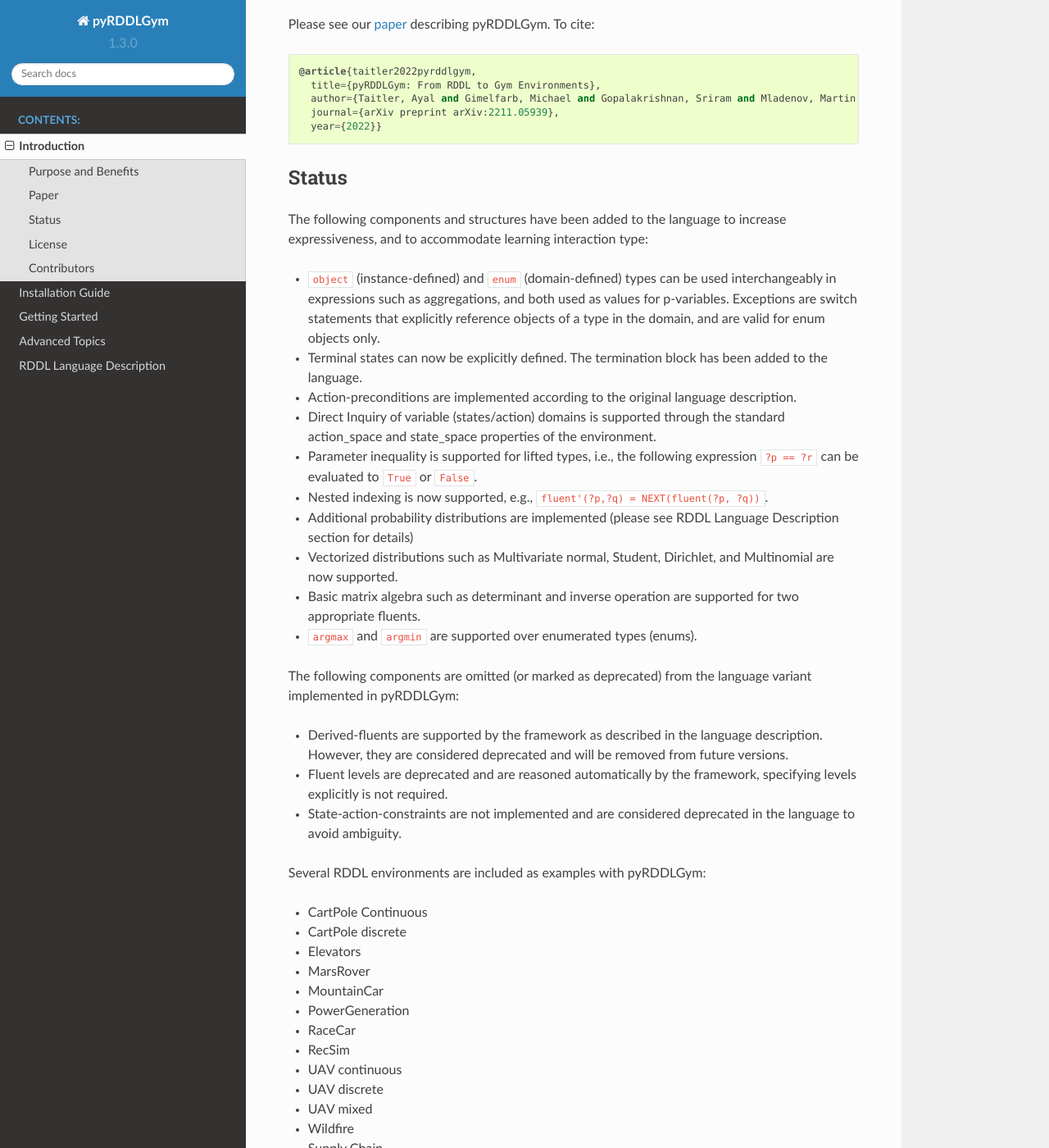
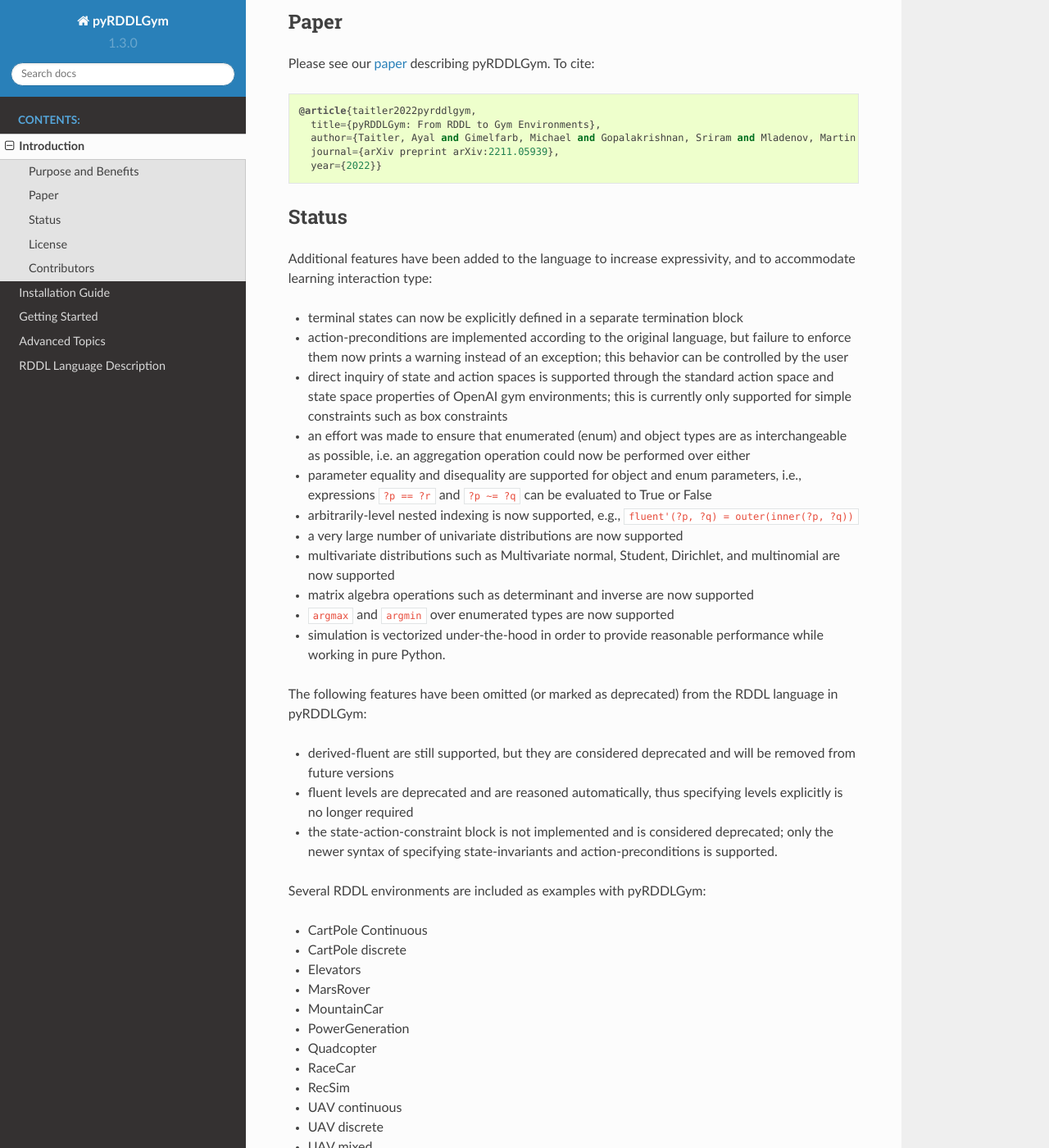
Before and after one commit to pyrddlgym-project/pyRDDLGym, a Sphinx documentation site: the page built from docs/introduction.rst, in a window 1280 px wide and 1400 px high, scrolled down 566 px. Shown: the whole window at 82% size. Built offline with Sphinx 7.4.7 and the Read the Docs theme 2.0.0, drawn with Linux system fonts in a browser that asks for light colours; some of the changed text lies outside the part shown.

Commit message:
Update introduction.rst

```diff
--- a/docs/introduction.rst
+++ b/docs/introduction.rst
@@ -1,15 +1,15 @@
 Introduction
 ============
 
-pyRDDLGym is A toolkit for auto-generation of OpenAI Gym environments from RDDL description files.
+pyRDDLGym is a Python toolkit for auto-generation of OpenAI Gym environments from RDDL description files. It also provides simulation, visualization/recording, and baselines for the planning and reinforcement learning community.
 
 Purpose and Benefits
 -----
-- Describe your environment in RDDL, and let pyRDDLGym convert it to a standard OpenAI Gym environment for testing your reinforcement learning or planning algorithms
-- Compiler tools to help you understand the structure of your problem (i.e. dynamics, reward, constraints)
-- Visualization and video recording tools for monitoring and documenting the behaviour of your algorithm
-- Support for new language features (i.e. multivariate distributions) that were not present in older RDDL implementations
-- Planning baselines in Gurobi and JAX/TensorFlow that you can build upon
+- describe your environment easily in RDDL, and let pyRDDLGym convert it to a standard OpenAI Gym environment for training and testing your reinforcement learning and planning algorithms in Python
+- compiler tools to help you understand the structure of your problem
+- visualization and video recording tools for monitoring and documenting the behavior of your algorithm
+- support for new language features (i.e. multivariate distributions) not present in older RDDL implementations
+- out-of-the-box planning algorithms in Gurobi and JAX that you can use as baselines, or build upon.
 
 Paper
 -----
@@ -26,24 +26,25 @@ Please see our `paper <https://arxiv.org/abs/2211.05939>`_ describing pyRDDLGym.
 Status
 ------
 
-The following components and structures have been added to the language to increase expressiveness, and to accommodate learning interaction type:
+Additional features have been added to the language to increase expressivity, and to accommodate learning interaction type:
 
-- ``object`` (instance-defined) and ``enum`` (domain-defined) types can be used interchangeably in expressions such as aggregations, and both used as values for p-variables. Exceptions are switch statements that explicitly reference objects of a type in the domain, and are valid for enum objects only.
-- Terminal states can now be explicitly defined. The termination block has been added to the language.
-- Action-preconditions are implemented according to the original language description.
-- Direct Inquiry of variable (states/action) domains is supported through the standard action_space and state_space properties of the environment.
-- Parameter inequality is supported for lifted types, i.e., the following expression ``?p == ?r`` can be evaluated to ``True`` or ``False``.
-- Nested indexing is now supported, e.g., ``fluent'(?p,?q) = NEXT(fluent(?p, ?q))``.
-- Additional probability distributions are implemented (please see RDDL Language Description section for details)
-- Vectorized distributions such as Multivariate normal, Student, Dirichlet, and Multinomial are now supported.
-- Basic matrix algebra such as determinant and inverse operation are supported for two appropriate fluents.
-- ``argmax`` and ``argmin`` are supported over enumerated types (enums).
+- terminal states can now be explicitly defined in a separate termination block
+- action-preconditions are implemented according to the original language, but failure to enforce them now prints a warning instead of an exception; this behavior can be controlled by the user
+- direct inquiry of state and action spaces is supported through the standard action space and state space properties of OpenAI gym environments; this is currently only supported for simple constraints such as box constraints
+- an effort was made to ensure that enumerated (enum) and object types are as interchangeable as possible, i.e. an aggregation operation could now be performed over either
+- parameter equality and disequality are supported for object and enum parameters, i.e., expressions ``?p == ?r`` and ``?p ~= ?q`` can be evaluated to True or False
+- arbitrarily-level nested indexing is now supported, e.g., ``fluent'(?p, ?q) = outer(inner(?p, ?q))``
+- a very large number of univariate distributions are now supported
+- multivariate distributions such as Multivariate normal, Student, Dirichlet, and multinomial are now supported
+- matrix algebra operations such as determinant and inverse are now supported
+- ``argmax`` and ``argmin`` over enumerated types are now supported
+- simulation is vectorized under-the-hood in order to provide reasonable performance while working in pure Python.
 
-The following components are omitted (or marked as deprecated) from the language variant implemented in pyRDDLGym:
+The following features have been omitted (or marked as deprecated) from the RDDL language in pyRDDLGym:
 
-- Derived-fluents are supported by the framework as described in the language description. However, they are considered deprecated and will be removed from future versions.
-- Fluent levels are deprecated and are reasoned automatically by the framework, specifying levels explicitly is not required.
-- State-action-constraints are not implemented and are considered deprecated in the language to avoid ambiguity.
+- derived-fluent are still supported, but they are considered deprecated and will be removed from future versions
+- fluent levels are deprecated and are reasoned automatically, thus specifying levels explicitly is no longer required
+- the state-action-constraint block is not implemented and is considered deprecated; only the newer syntax of specifying state-invariants and action-preconditions is supported.
 
 Several RDDL environments are included as examples with pyRDDLGym:
 
@@ -53,6 +54,7 @@ Several RDDL environments are included as examples with pyRDDLGym:
 - MarsRover
 - MountainCar
 - PowerGeneration
+- Quadcopter
 - RaceCar
 - RecSim
 - UAV continuous
```
